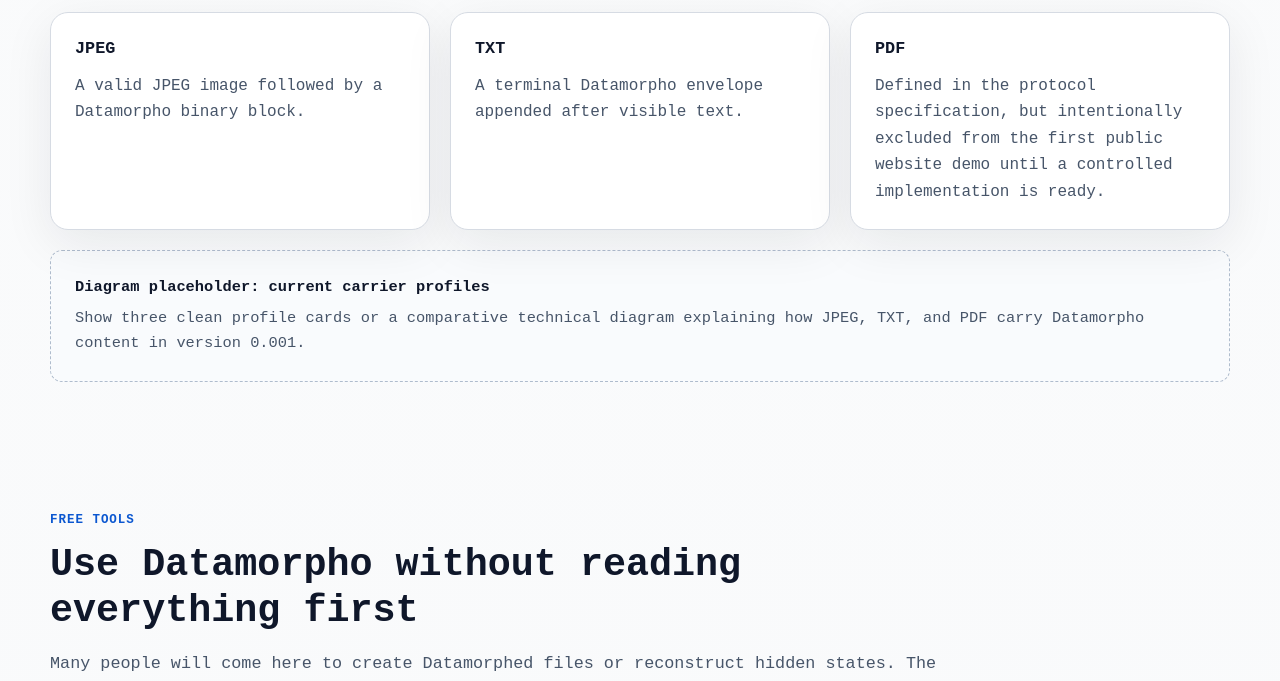
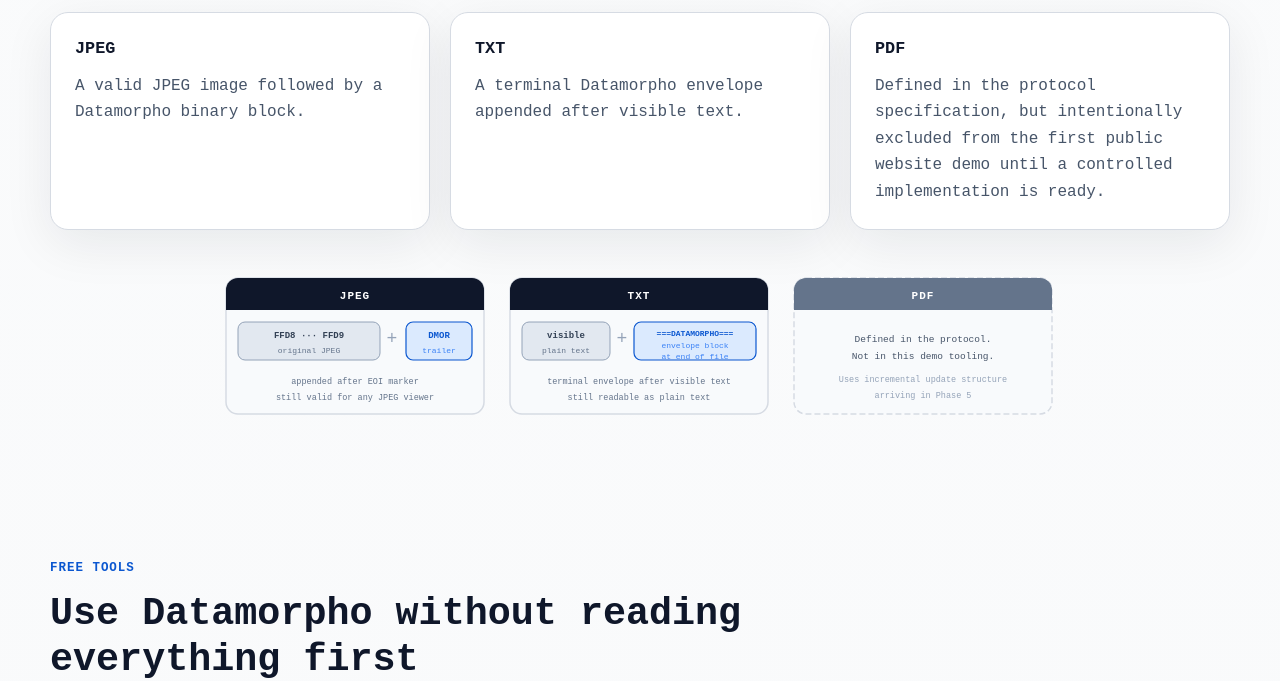
Before and after one commit to ariutokintumi/Datamorpho, a PHP site: page / in a window 1280 px wide. Shown: the part 3106-3787 px from the top of the page. Run offline with PHP 8.4, Linux system fonts and the light colour scheme; some web fonts are replaced.

Commit message:
Diagrams v1 upload

```diff
--- a/site/public/index.php
+++ b/site/public/index.php
@@ -847,10 +847,9 @@ $year = date('Y');
                 </article>
             </div>
 
-            <div class="placeholder" role="note" aria-label="Diagram placeholder">
-                <strong>Diagram placeholder: current carrier profiles</strong>
-                Show three clean profile cards or a comparative technical diagram explaining how JPEG, TXT, and PDF carry Datamorpho content in version 0.001.
-            </div>
+            <img src="/assets/diagrams/carrier-profiles.svg"
+                 alt="Carrier profiles: JPEG appends a DMOR binary trailer block after the original image bytes. TXT appends a Datamorpho envelope block after visible text. PDF uses an incremental update structure and is defined in the protocol but not yet in demo tooling."
+                 style="width:100%;max-width:860px;display:block;margin:2rem auto 0;"/>
         </div>
     </section>
 
@@ -950,10 +949,9 @@ $year = date('Y');
                 </p>
             </div>
 
-            <div class="placeholder" role="note" aria-label="Diagram placeholder">
-                <strong>Diagram placeholder: simple Datamorpho lifecycle</strong>
-                Show a four-step diagram from base file to public manifest, concealed payload, and later reconstruction using a state-specific reconstruction object.
-            </div>
+            <img src="/assets/diagrams/lifecycle.svg"
+                 alt="Datamorpho lifecycle: four steps — start from a valid file, add a public manifest, embed concealed payload, then reconstruct a hidden state later using a reconstruction object."
+                 style="width:100%;max-width:860px;display:block;margin:2rem auto 0;"/>
         </div>
     </section>
 
@@ -997,10 +995,9 @@ $year = date('Y');
                 <a class="btn btn-secondary" href="/examples">View Examples</a>
             </div>
 
-            <div class="placeholder" role="note" aria-label="Diagram placeholder">
-                <strong>Diagram placeholder: sparse vs sparse-with-chaff</strong>
-                Show a byte field with meaningful spans, unreferenced bytes, chaff, and optional bytes belonging to other states. Make clear that logical reconstruction order is independent from physical offset order.
-            </div>
+            <img src="/assets/diagrams/sparse-layout.svg"
+                 alt="Sparse vs sparse-with-chaff byte layout. Sparse: fragments in blue with empty gaps between them. Sparse-with-chaff: same fragments but gaps filled with amber chaff bytes that obscure fragment boundaries."
+                 style="width:100%;max-width:860px;display:block;margin:2rem auto 0;"/>
         </div>
     </section>
 
@@ -1036,10 +1033,9 @@ $year = date('Y');
                 </article>
             </div>
 
-            <div class="placeholder" role="note" aria-label="Diagram placeholder">
-                <strong>Diagram placeholder: NFT-style static metadata example</strong>
-                Show a Datamorphed JPEG and a Datamorphed metadata JSON/TXT file as a technical example of reveal without changing the public metadata location.
-            </div>
+            <img src="/assets/diagrams/nft-metadata.svg"
+                 alt="NFT-style static metadata reveal pattern: four stages (egg, larva, chrysalis, butterfly) unlocked by providing the state-specific reconstruction object. The file at the fixed public URL never changes."
+                 style="width:100%;max-width:860px;display:block;margin:2rem auto 0;"/>
 
             <div class="section-actions">
                 <a class="btn btn-secondary" href="/examples">View Examples</a>
```
Also changed, not shown: site/public/examples.php (+3 -4 lines), site/public/roadmap.php (+3 -4 lines), site/public/specification.php (+9 -12 lines), site/public/whitepaper.php (+6 -8 lines), site/public/assets/diagrams/carrier-profiles.svg (added), site/public/assets/diagrams/example-families.svg (added), site/public/assets/diagrams/lifecycle.svg (added), site/public/assets/diagrams/nft-metadata.svg (added), site/public/assets/diagrams/roadmap-timeline.svg (added), site/public/assets/diagrams/sparse-layout.svg (added).
